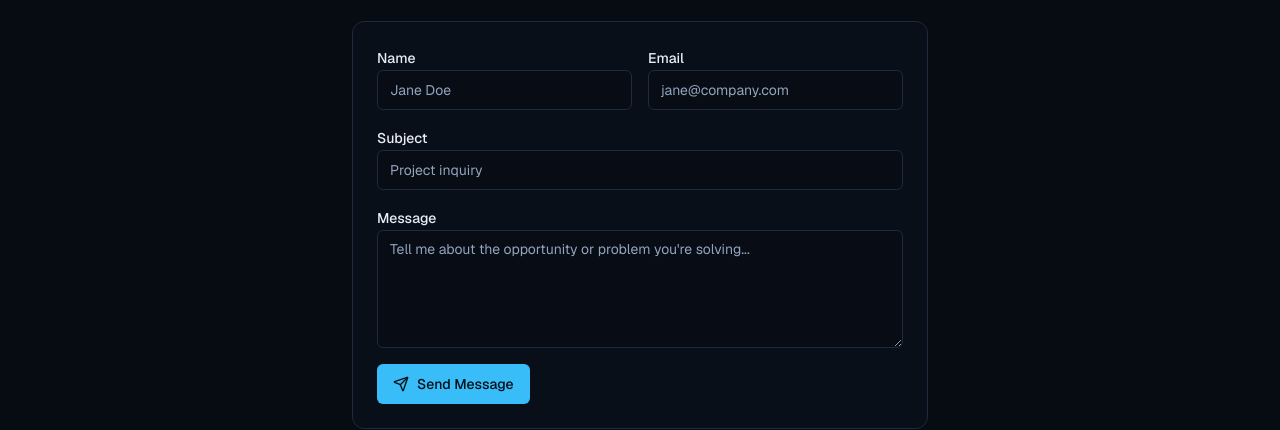
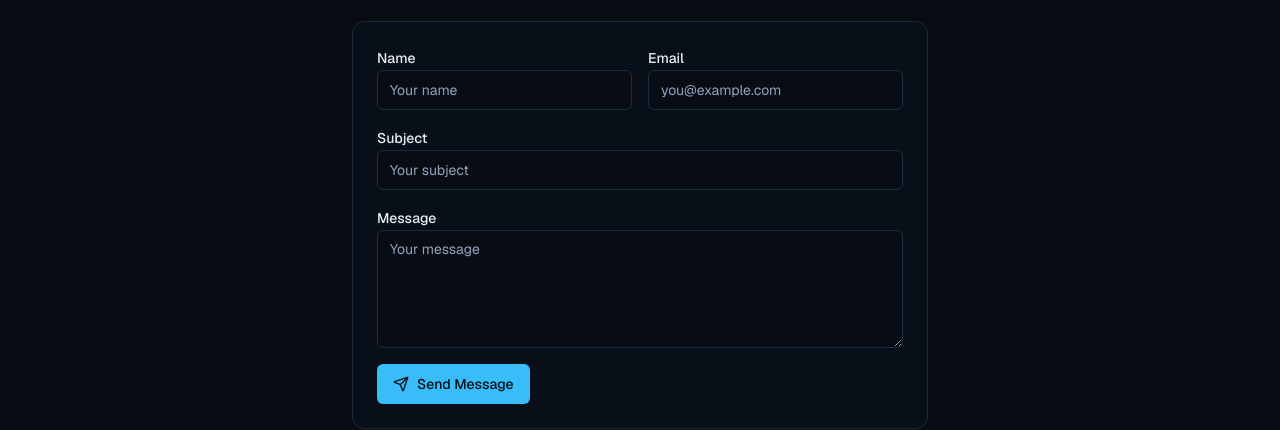
Before and after one commit to Abelha344/portfolio_swe, a Next.js app: page / in a window 1280 px wide. Shown: the part 1990-2420 px from the top of the page. Built offline with nearby package versions, Linux system fonts and the light colour scheme; no server answers; the database is empty.

Commit message:
Replace contact form placeholders with neutral text

```diff
--- a/components/public/ContactForm.tsx
+++ b/components/public/ContactForm.tsx
@@ -53,7 +53,7 @@ export function ContactForm() {
           <div className="grid gap-4 sm:grid-cols-2">
             <div className="space-y-2">
               <Label htmlFor="name">Name</Label>
-              <Input id="name" {...form.register("name")} placeholder="Jane Doe" />
+              <Input id="name" {...form.register("name")} placeholder="Your name" />
               {form.formState.errors.name ? (
                 <p className="text-xs text-destructive">{form.formState.errors.name.message}</p>
               ) : null}
@@ -64,7 +64,7 @@ export function ContactForm() {
                 id="email"
                 type="email"
                 {...form.register("email")}
-                placeholder="jane@company.com"
+                placeholder="you@example.com"
               />
               {form.formState.errors.email ? (
                 <p className="text-xs text-destructive">{form.formState.errors.email.message}</p>
@@ -74,7 +74,7 @@ export function ContactForm() {
 
           <div className="space-y-2">
             <Label htmlFor="subject">Subject</Label>
-            <Input id="subject" {...form.register("subject")} placeholder="Project inquiry" />
+            <Input id="subject" {...form.register("subject")} placeholder="Your subject" />
             {form.formState.errors.subject ? (
               <p className="text-xs text-destructive">{form.formState.errors.subject.message}</p>
             ) : null}
@@ -86,7 +86,7 @@ export function ContactForm() {
               id="body"
               rows={5}
               {...form.register("body")}
-              placeholder="Tell me about the opportunity or problem you're solving..."
+              placeholder="Your message"
             />
             {form.formState.errors.body ? (
               <p className="text-xs text-destructive">{form.formState.errors.body.message}</p>
```
